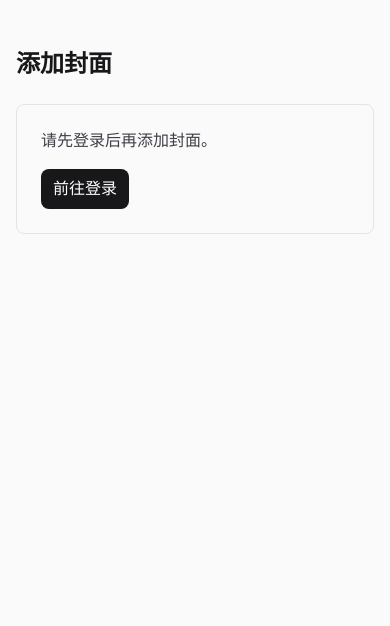
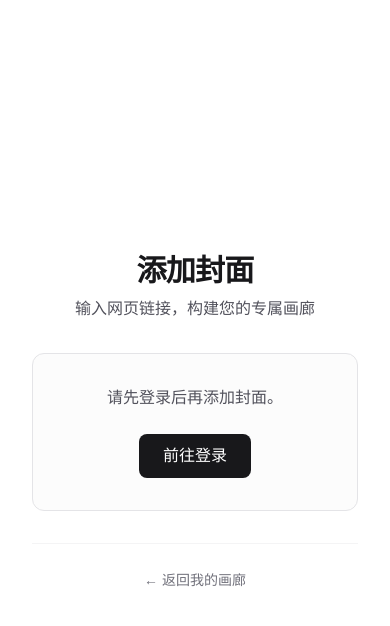
Before and after one commit to Neko-233/cover-gallery, a Next.js app: page /add in a window 390 px wide. Shown: the top 626 px of the page. Built offline with nearby package versions, Linux system fonts and the light colour scheme; no server answers.

Commit message:
feat: 改进页面布局和动画效果
优化自动滚动砖墙的动画效果，增加视觉变化
重构头部操作组件，移除冗余代码并调整间距
重新设计仪表盘和添加封面页面，提升用户体验

```diff
--- a/src/app/add/page.tsx
+++ b/src/app/add/page.tsx
@@ -7,17 +7,74 @@ export default async function Page() {
   const session = await getServerSession(authOptions);
   const isAuthed = !!session?.user?.id;
   return (
-    <div className="min-h-screen bg-zinc-50 dark:bg-zinc-900">
-      <div className="max-w-7xl mx-auto px-4 sm:px-6 lg:px-8 py-12">
-        <h2 className="text-2xl font-semibold text-zinc-900 dark:text-zinc-100 mb-6">添加封面</h2>
-        {!isAuthed ? (
-          <div className="rounded-lg border border-zinc-200 dark:border-zinc-800 p-6">
-            <div className="text-zinc-700 dark:text-zinc-300 mb-4">请先登录后再添加封面。</div>
-            <Link href="/login" className="inline-block rounded-lg bg-zinc-900 text-white dark:bg-zinc-200 dark:text-zinc-900 px-3 py-2">前往登录</Link>
+    <div className="min-h-screen flex bg-white dark:bg-zinc-950">
+      {/* Left side - Decorative */}
+      <div className="hidden lg:flex w-1/2 bg-zinc-900 relative items-center justify-center overflow-hidden">
+        <div className="absolute inset-0 bg-gradient-to-br from-indigo-500/20 via-purple-500/20 to-pink-500/20 z-0" />
+        <div className="absolute inset-0 bg-[url('/grid.svg')] opacity-20 z-0" />
+        <div className="absolute top-0 right-0 bottom-0 w-64 bg-gradient-to-l from-white/10 dark:from-zinc-950 to-transparent z-0 pointer-events-none" />
+
+        <div className="relative z-10 p-12 text-white max-w-lg">
+          <div className="mb-8">
+            <div className="h-12 w-12 rounded-xl bg-white/10 backdrop-blur-xl border border-white/20 flex items-center justify-center mb-6">
+              <svg className="w-6 h-6 text-white" fill="none" stroke="currentColor" viewBox="0 0 24 24">
+                <path strokeLinecap="round" strokeLinejoin="round" strokeWidth={2} d="M12 6v6m0 0v6m0-6h6m-6 0H6" />
+              </svg>
+            </div>
+            <h1 className="text-4xl font-bold mb-4">添加新封面</h1>
+            <p className="text-lg text-zinc-300 leading-relaxed">
+              发现精彩设计？只需粘贴链接，我们帮您自动提取并收藏。
+            </p>
           </div>
-        ) : (
-          <AddCoverForm />
-        )}
+
+          <div className="grid grid-cols-2 gap-4">
+            <div className="p-4 rounded-xl bg-white/5 border border-white/10 backdrop-blur-sm">
+              <div className="text-2xl font-bold mb-1">Auto</div>
+              <div className="text-sm text-zinc-400">自动提取</div>
+            </div>
+            <div className="p-4 rounded-xl bg-white/5 border border-white/10 backdrop-blur-sm">
+              <div className="text-2xl font-bold mb-1">Fast</div>
+              <div className="text-sm text-zinc-400">快速收藏</div>
+            </div>
+          </div>
+        </div>
+      </div>
+
+      {/* Right side - Form */}
+      <div className="w-full lg:w-1/2 flex items-center justify-center p-8">
+        <div className="w-full max-w-md space-y-8">
+          <div className="text-center lg:text-left">
+            <h2 className="text-3xl font-bold tracking-tight text-zinc-900 dark:text-zinc-50">添加封面</h2>
+            <p className="mt-2 text-zinc-600 dark:text-zinc-400">
+              输入网页链接，构建您的专属画廊
+            </p>
+          </div>
+
+          <div className="mt-8">
+            {!isAuthed ? (
+              <div className="rounded-xl border border-zinc-200 dark:border-zinc-800 p-8 text-center bg-zinc-50/50 dark:bg-zinc-900/50">
+                <p className="text-zinc-600 dark:text-zinc-400 mb-6">请先登录后再添加封面。</p>
+                <Link
+                  href="/login"
+                  className="inline-flex items-center justify-center px-6 py-2.5 rounded-lg bg-zinc-900 text-white dark:bg-zinc-100 dark:text-zinc-900 font-medium transition-transform hover:scale-105 active:scale-95"
+                >
+                  前往登录
+                </Link>
+              </div>
+            ) : (
+              <AddCoverForm />
+            )}
+
+            <div className="mt-8 pt-6 border-t border-zinc-100 dark:border-zinc-800/50 text-center">
+              <Link
+                href="/dashboard"
+                className="text-sm font-medium text-zinc-500 hover:text-zinc-900 dark:text-zinc-400 dark:hover:text-zinc-200 transition-colors"
+              >
+                ← 返回我的画廊
+              </Link>
+            </div>
+          </div>
+        </div>
       </div>
     </div>
   );
--- a/src/app/dashboard/page.tsx
+++ b/src/app/dashboard/page.tsx
@@ -60,16 +60,17 @@ export default async function Page() {
 
   return (
     <div className="min-h-screen flex flex-col bg-zinc-50 dark:bg-zinc-900">
-      <header className="sticky top-0 z-40 w-full border-b border-zinc-200 dark:border-zinc-800 bg-white/80 dark:bg-zinc-950/80 backdrop-blur-md">
-        <div className="w-full px-4 sm:px-8 h-16 flex items-center justify-between gap-4">
-          <Link href="/" className="flex items-center gap-2 group shrink-0">
-            <div className="w-8 h-8 rounded-lg bg-zinc-900 dark:bg-zinc-100 flex items-center justify-center transition-transform group-hover:scale-105">
+      <header className="fixed top-0 left-0 right-0 z-50 border-b border-zinc-200/50 dark:border-zinc-800/50 bg-white/70 dark:bg-zinc-950/70 backdrop-blur-md transition-all">
+        <div className="w-full px-4 sm:px-8 py-4">
+          <div className="flex items-center justify-between flex-wrap gap-3">
+            <Link href="/" className="flex items-center gap-2 group">
+              <div className="w-8 h-8 rounded-lg bg-zinc-900 dark:bg-zinc-100 flex items-center justify-center shadow-md transition-transform group-hover:scale-105">
                 <GalleryVerticalEnd className="w-5 h-5 text-white dark:text-zinc-900" />
               </div>
-            <h2 className="text-lg font-semibold text-zinc-900 dark:text-zinc-100 hidden sm:block">封面画廊</h2>
+              <h2 className="text-xl sm:text-2xl font-semibold text-zinc-900 dark:text-zinc-100 tracking-tight">封面画廊</h2>
             </Link>
 
-          <div className="flex items-center gap-2 sm:gap-4">
+            <div className="ml-auto flex items-center gap-2 sm:gap-4">
               <Link
                 href="/add"
                 className="inline-flex items-center gap-2 h-9 px-4 rounded-full bg-zinc-900 text-white dark:bg-zinc-100 dark:text-zinc-900 text-sm font-medium transition-transform hover:scale-105 active:scale-95 shadow-sm"
@@ -83,9 +84,10 @@ export default async function Page() {
               <UserMenu />
             </div>
           </div>
+        </div>
       </header>
 
-      <main className="flex-1 w-full">
+      <main className="flex-1 w-full pt-[72px]">
         <div className="max-w-[1920px] mx-auto px-4 sm:px-8 py-8">
           <div className="mb-8">
             <h1 className="text-3xl font-bold text-zinc-900 dark:text-zinc-100 mb-2">我的封面</h1>
--- a/src/components/AutoScrollMasonry.tsx
+++ b/src/components/AutoScrollMasonry.tsx
@@ -107,22 +107,19 @@ export default function AutoScrollMasonry() {
           <div
             key={colIndex}
             className="flex-1 min-w-0 h-full overflow-hidden relative"
-            style={{
-              // Stagger animation slightly for each column to look more organic
-              // Even columns move slightly different speed or offset if desired,
-              // but consistent speed is better for reading.
-              // Let's just use consistent speed.
-            }}
           >
             <div
               className="animate-marquee-vertical"
               style={{
                 // Adjust duration based on content length to maintain consistent speed
-                animationDuration: `${Math.max(20, colItems.length * 5)}s`,
+                // Add some variation per column
+                animationDuration: `${Math.max(40, colItems.length * 8) + (colIndex % 2 === 0 ? 0 : 5)}s`,
                 animationTimingFunction: 'linear',
                 animationIterationCount: 'infinite',
                 // Stagger start time to avoid lining up perfectly
-                animationDelay: `-${colIndex * 5}s`
+                animationDelay: `-${colIndex * 7}s`,
+                // Alternate direction for visual interest
+                animationDirection: colIndex % 2 === 0 ? 'normal' : 'reverse'
               }}
             >
               {/* Original List */}
--- a/src/components/HeaderActions.tsx
+++ b/src/components/HeaderActions.tsx
@@ -5,7 +5,6 @@ import ThemeSwitcher from '@/components/ThemeSwitcher';
 import { useSession } from 'next-auth/react';
 import { useEffect, useState } from 'react';
 import UserMenu from '@/components/UserMenu';
-import { Plus } from 'lucide-react';
 
 export default function HeaderActions({ count, showCount = false }: { count?: number; showCount?: boolean }) {
   const { data: session, status } = useSession();
@@ -25,22 +24,13 @@ export default function HeaderActions({ count, showCount = false }: { count?: nu
     return () => { aborted = true; };
   }, [showCount, status, session?.user?.id]);
   return (
-    <div className="flex items-center gap-2">
+    <div className="flex items-center gap-2 sm:gap-4">
       {showCount && (
         <div className="text-sm text-zinc-500 dark:text-zinc-400 mr-2">{(clientCount ?? count ?? 0)} 张封面</div>
       )}
       <ThemeSwitcher />
       {session?.user ? (
-        <>
-          <Link
-            href="/add"
-            aria-label="添加封面"
-            className="inline-flex items-center justify-center w-9 h-9 rounded-lg bg-zinc-100 dark:bg-zinc-800 hover:bg-zinc-200 dark:hover:bg-zinc-700 text-zinc-700 dark:text-zinc-300 transition-colors duration-200"
-          >
-            <Plus className="w-5 h-5" />
-          </Link>
-          <UserMenu />
-        </>
+        <UserMenu />
       ) : (
         <div className="flex items-center gap-2">
           <Link href="/login" className="rounded-lg bg-zinc-100 dark:bg-zinc-800 px-3 py-2 text-sm">登录</Link>
```
Lines whose indentation alone changed are shown as unchanged.
